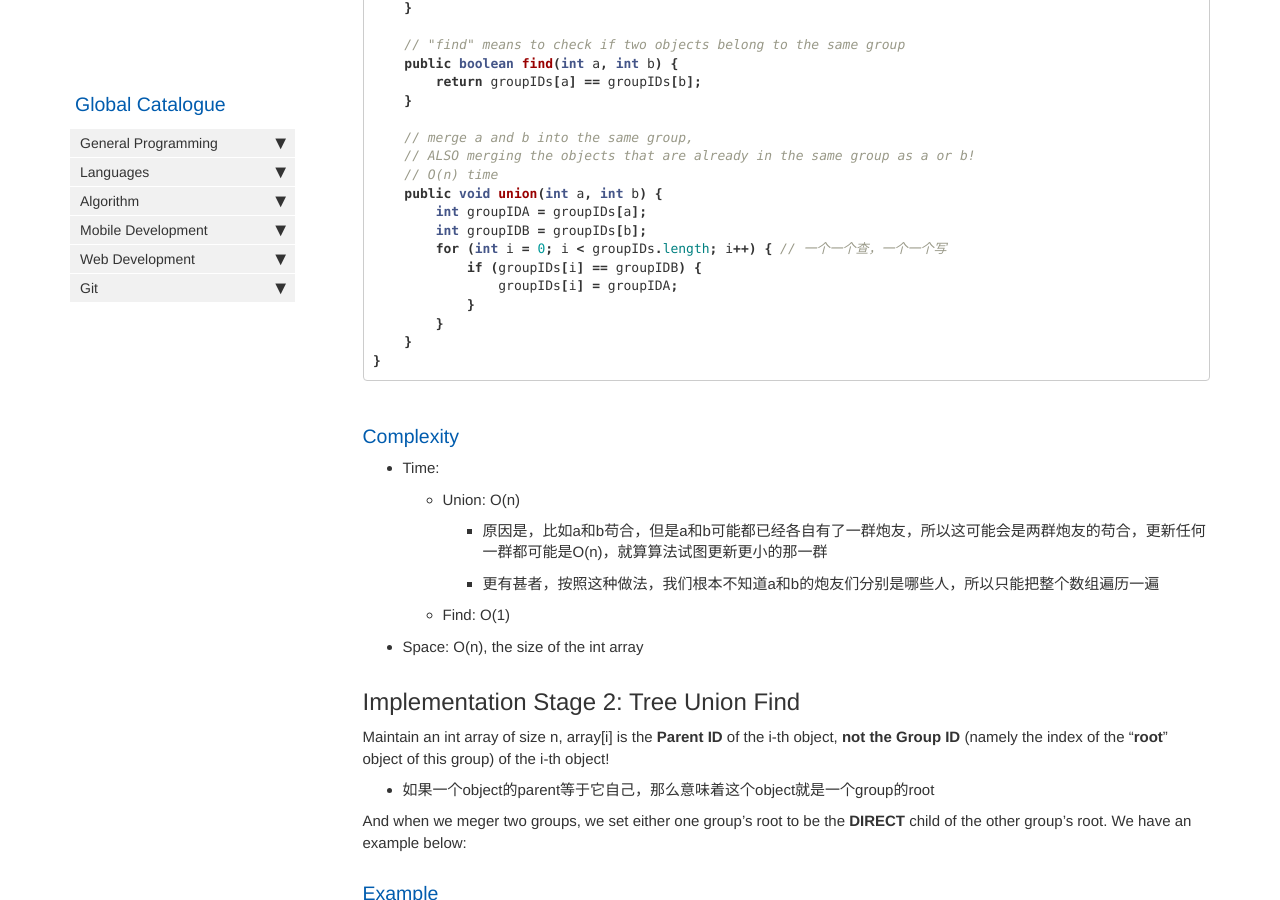
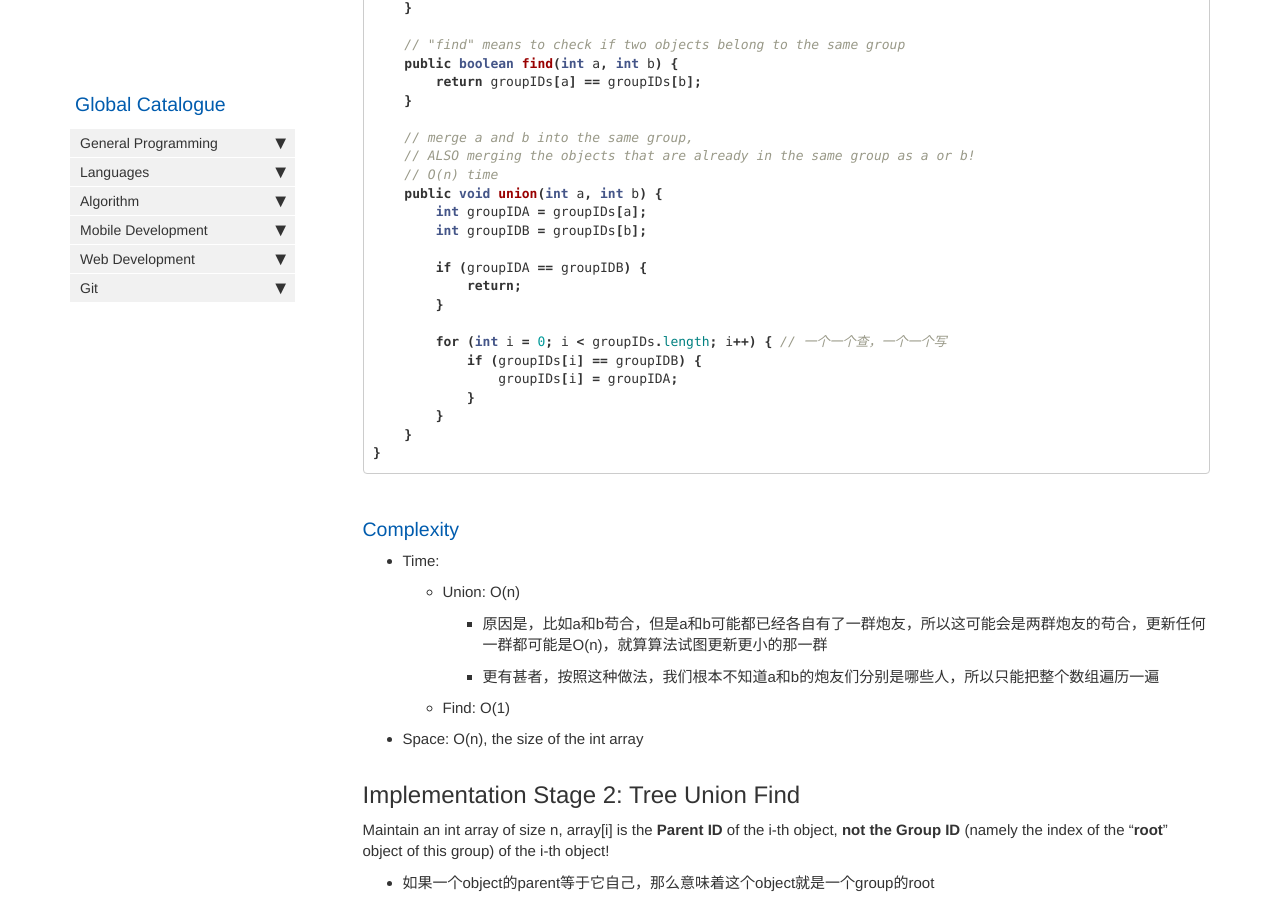
Before and after one commit to HungryOrc/hungryorc.github.io, a Jekyll site: the page built from pages/algorithm/algorithm_union_find.md, in a window 1280 px wide and 900 px high, scrolled down 769 px. Built offline with Jekyll 4.4.1, drawn with Linux system fonts in a browser that asks for light colours; nearby versions of some CDN libraries; comment, search, counter and statistics services are not loaded; some of the changed text lies outside the part shown.

Commit message:
Update algorithm_union_find.md

```diff
--- a/pages/algorithm/algorithm_union_find.md
+++ b/pages/algorithm/algorithm_union_find.md
@@ -46,6 +46,11 @@ class ArrayUnionFind {
     public void union(int a, int b) {
         int groupIDA = groupIDs[a];
         int groupIDB = groupIDs[b];
+
+        if (groupIDA == groupIDB) {
+            return;
+        }
+
         for (int i = 0; i < groupIDs.length; i++) { // 一个一个查，一个一个写
             if (groupIDs[i] == groupIDB) {
                 groupIDs[i] = groupIDA;
@@ -195,6 +200,10 @@ class WeightedTreeUnionFind {
         int groupIDA = getGroupID(a); // time: O(n)
         int groupIDB = getGroupID(b); // time: O(n)
 
+        if (groupIDA == groupIDB) {
+            return;
+        }
+
         if (groupSizes[groupIDA] >= groupSizes[groupIDB]) {
             parentIDs[groupIDB] = groupIDA;
             groupSizes[groupIDA] += groupSizes[groupIDB];
@@ -278,6 +287,10 @@ class PathCompressionWeightedTreeUnionFind {
         int groupIDA = getGroupID(a);
         int groupIDB = getGroupID(b);
 
+        if (groupIDA == groupIDB) {
+            return;
+        }
+
         if (groupSizes[groupIDA] >= groupSizes[groupIDB]) {
             parentIDs[groupIDB] = groupIDA;
             groupSizes[groupIDA] += groupSizes[groupIDB];
```
